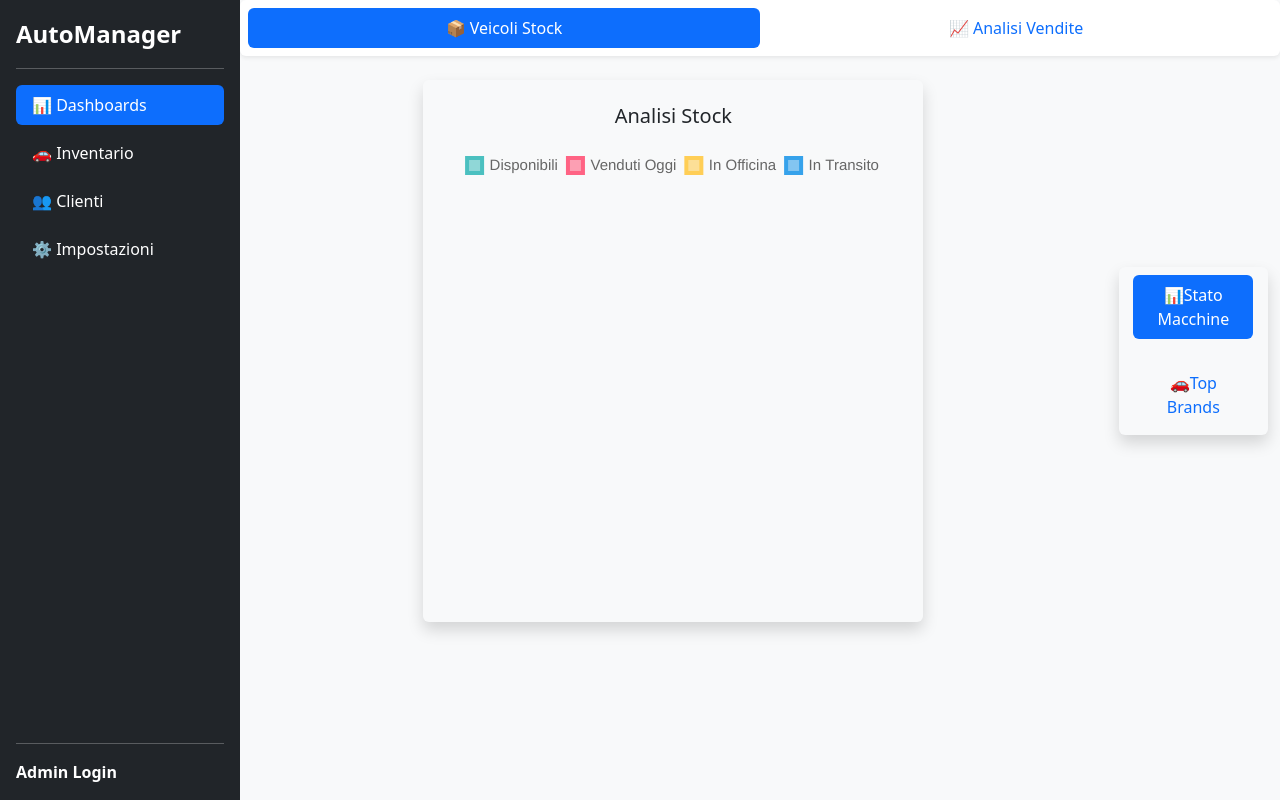
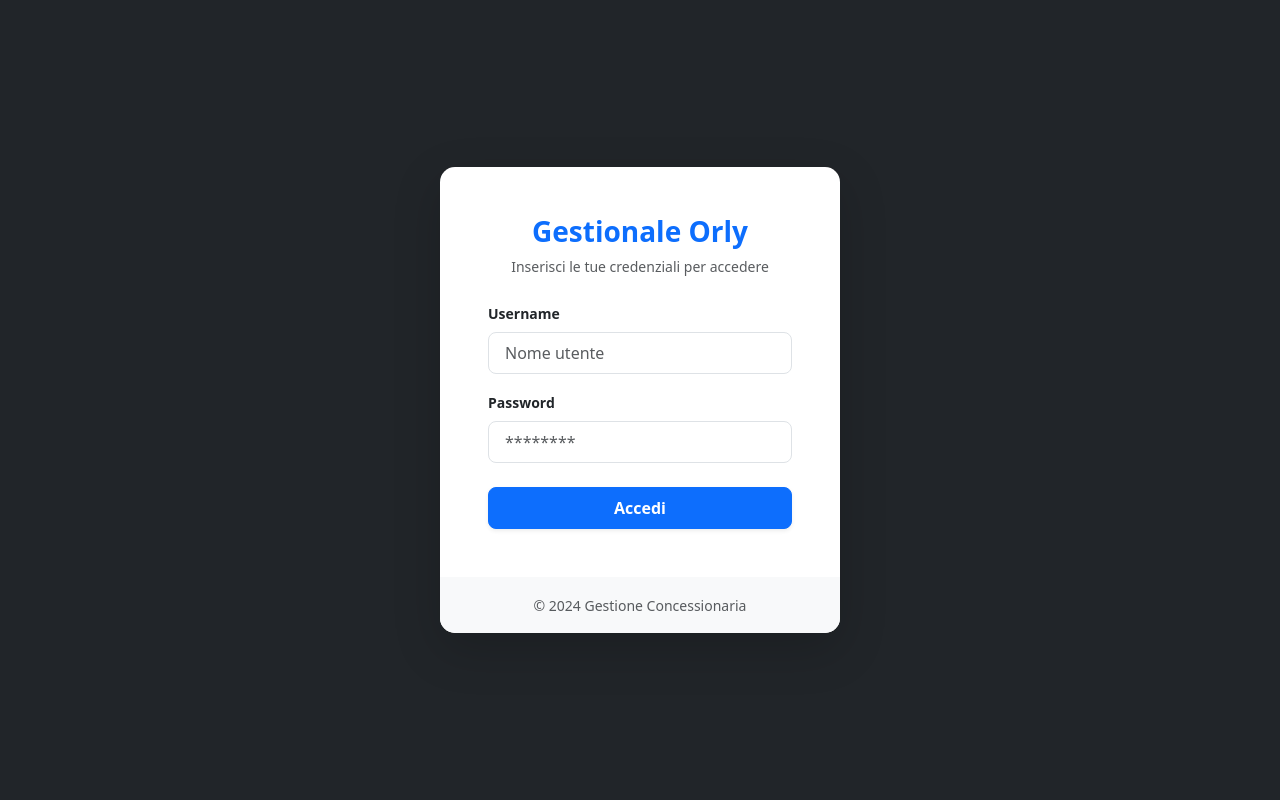
Before and after one commit to geriko70/GestioneConcessionaria, a React app in the folder frontend/: page / in a window 1280 px wide. Built offline with nearby package versions, Linux system fonts and the light colour scheme; no server answers; the HTML template or start-up script is replaced by a standard one.

Commit message:
Creazione admin forzata

```diff
--- a/frontend/src/App.jsx
+++ b/frontend/src/App.jsx
@@ -3,12 +3,21 @@ import Dashboard from './components/Dashboard';
 import Inventory from './components/Inventory';
 import { useState,useEffect } from 'react';
 import axios from "axios";
+import LoginForm from './LoginForm';
 function App() {
-
+  const token=true;
+  //const [token, setToken] = useState(localStorage.getItem('access_token'));
   const [activeTab, setActiveTab] = useState('dashboard');
   const [veicoli,setVeicoli]=useState([]);
   const [vendite,setVendite]=useState([]);
-
+  /*const loginEffettuato = (nuovoToken) => {
+    localStorage.setItem('token_accesso', nuovoToken); // Salviamo nel browser
+    setToken(nuovoToken); // Aggiorniamo lo stato per sbloccare l'interfaccia
+  };
+  const logout = () => {
+    localStorage.removeItem('token_accesso'); // Puliamo il browser
+    setToken(null); // Torniamo al Login
+  };*/
   useEffect(() => {
   axios.get('https://gestioneconcessionaria.onrender.com/api/veicoli/')
           .then(response => {
@@ -25,6 +34,13 @@ function App() {
               console.error("Errore API:", error);
           });
   }, []);
+  if (token) {
+    return (
+      <div className="d-flex vw-100 vh-100">
+        <LoginForm/>
+      </div>
+    );
+  }else{
     return (
       <div className="d-flex vw-100 vh-100">
         <Sidebar setActiveTab={setActiveTab} activeTab={activeTab}/>
@@ -35,5 +51,6 @@ function App() {
       </div>
     );
   }
+}
 
 export default App;
--- /dev/null
+++ b/frontend/src/LoginForm.jsx
@@ -0,0 +1,93 @@
+import React, { useState } from 'react';
+import axios from 'axios';
+
+const LoginForm = ({ onLoginSuccess }) => {
+    const [username, setUsername] = useState('');
+    const [password, setPassword] = useState('');
+    const [error, setError] = useState('');
+    const [loading, setLoading] = useState(false);
+
+    const handleSubmit = async (e) => {
+        e.preventDefault();
+        setError('');
+        setLoading(true);
+
+        try {
+            // Chiamata all'endpoint che abbiamo configurato in Django
+            const response = await axios.post('https://gestioneconcessionaria.onrender.com/api/token/', {
+                username: username,
+                password: password
+            });
+
+            if (response.status === 200) {
+                const token = response.data.access;
+                // Comunichiamo ad App.jsx che il login è riuscito
+                onLoginSuccess(token);
+            }
+        } catch (err) {
+            console.error("Errore Login:", err.response?.data);
+            setError("Credenziali non valide. Riprova.");
+        } finally {
+            setLoading(false);
+        }
+    };
+
+    return (
+        <div className="container-fluid vh-100 d-flex align-items-center justify-content-center bg-dark">
+            <div className="card shadow-lg border-0" style={{ maxWidth: '400px', width: '100%', borderRadius: '15px' }}>
+                <div className="card-body p-5">
+                    <div className="text-center mb-4">
+                        <h3 className="fw-bold text-primary">Gestionale Orly</h3>
+                        <p className="text-muted small">Inserisci le tue credenziali per accedere</p>
+                    </div>
+
+                    <form onSubmit={handleSubmit}>
+                        <div className="mb-3">
+                            <label className="form-label small fw-bold">Username</label>
+                            <input
+                                type="text"
+                                className="form-control form-control-lg fs-6"
+                                placeholder="Nome utente"
+                                value={username}
+                                onChange={(e) => setUsername(e.target.value)} required
+                            />
+                        </div>
+
+                        <div className="mb-4">
+                            <label className="form-label small fw-bold">Password</label>
+                            <input
+                                type="text"
+                                className="form-control form-control-lg fs-6"
+                                placeholder="********"
+                                value={password}
+                                onChange={(e) => setPassword(e.target.value)}
+                                required
+                            />
+                        </div>
+
+                        {error && (
+                            <div className="alert alert-danger py-2 small text-center" role="alert">
+                                {error}
+                            </div>
+                        )}
+
+                        <button
+                            type="submit"
+                            className="btn btn-primary w-100 btn-lg fs-6 fw-bold shadow-sm"
+                            disabled={loading}
+                        >
+                            {loading ? (
+                                <span className="spinner-border spinner-border-sm me-2"></span>
+                            ) : "Accedi"}
+                        </button>
+                    </form>
+                </div>
+                <div className="card-footer bg-light text-center py-3 border-0" style={{ borderBottomLeftRadius: '15px', borderBottomRightRadius: '15px' }}>
+                    <small className="text-muted">© 2024 Gestione Concessionaria</small>
+                </div>
+            </div>
+        </div>
+    );
+};
+
+export default LoginForm;
--- a/frontend/src/components/InventoryPages/SalesTable.jsx
+++ b/frontend/src/components/InventoryPages/SalesTable.jsx
@@ -54,29 +54,29 @@ const SalesTable = ({vendite,setVeicoli,setVendite}) => {
         <table className="table table-striped">
             <thead>
                 <tr>
-                    <th style={{width:"20%"}}>
+                    <th >
                         <div className="d-flex gap-2">
                             <span className="gap">Targa</span>
                             <input value={filtroTarga} placeholder="Cerca Targa" onChange={handleTargaChange}className="card form-select-sm" type="search"></input>
                         </div>
                     </th>
 
-                    <th style={{ width: '20%' }}>
+                    <th >
                         <div className="d-flex">Prezzo Vendita</div>
                     </th>
 
-                    <th style={{ width: '20%' }} >
+                    <th  >
                         <div className="d-flex gap-2"><span>Data</span>
                         <input type="date" value={filtroData} onChange={handleDataChange} className="form-control form-control-sm " style={{ width: '40%' }}/>
                         </div>
                     </th>
 
-                    <th style={{ width: '20%' }} >
+                    <th >
                         <div className="d-flex">Margine</div>
                     </th>
 
-                    <th style={{width:"20%"}} className="">
-                        <div className="btn-group gap-2">
+                    <th  className="text-center">
+                        <div className="btn-group gap-2 ">
                             <button className="btn btn-sm btn-primary dropdown-toggle" onClick={() => setShowSortMenu(!showSortMenu)}>
                                     Ordina per
                                 </button>
@@ -109,10 +109,9 @@ const SalesTable = ({vendite,setVeicoli,setVendite}) => {
                     <td >€ {(Number)(vendita.prezzo_vendita_effettivo)}</td>
                     <td>{vendita.data_vendita}</td>
                     <td>€ {vendita.margine}</td>
-                    <td className="text-start">
+                    <td className="text-center">
                         <div className="btn-group gap-4">
                             <button onClick={() => handleOpenDetails(vendita)} className="sell-button btn btn-sm btn-info">Info</button>
-                            <button className="modify-button btn btn-sm btn-warning">Modifica</button>
                             <button onClick={() => handleOpenDelete(vendita)} className="delete-button btn btn-sm btn-danger">Elimina</button>
                         </div>
                     </td>
```
Also changed, not shown: 1 other file (tests, documents, lock files or other folders). Lines whose indentation alone changed are shown as unchanged.
